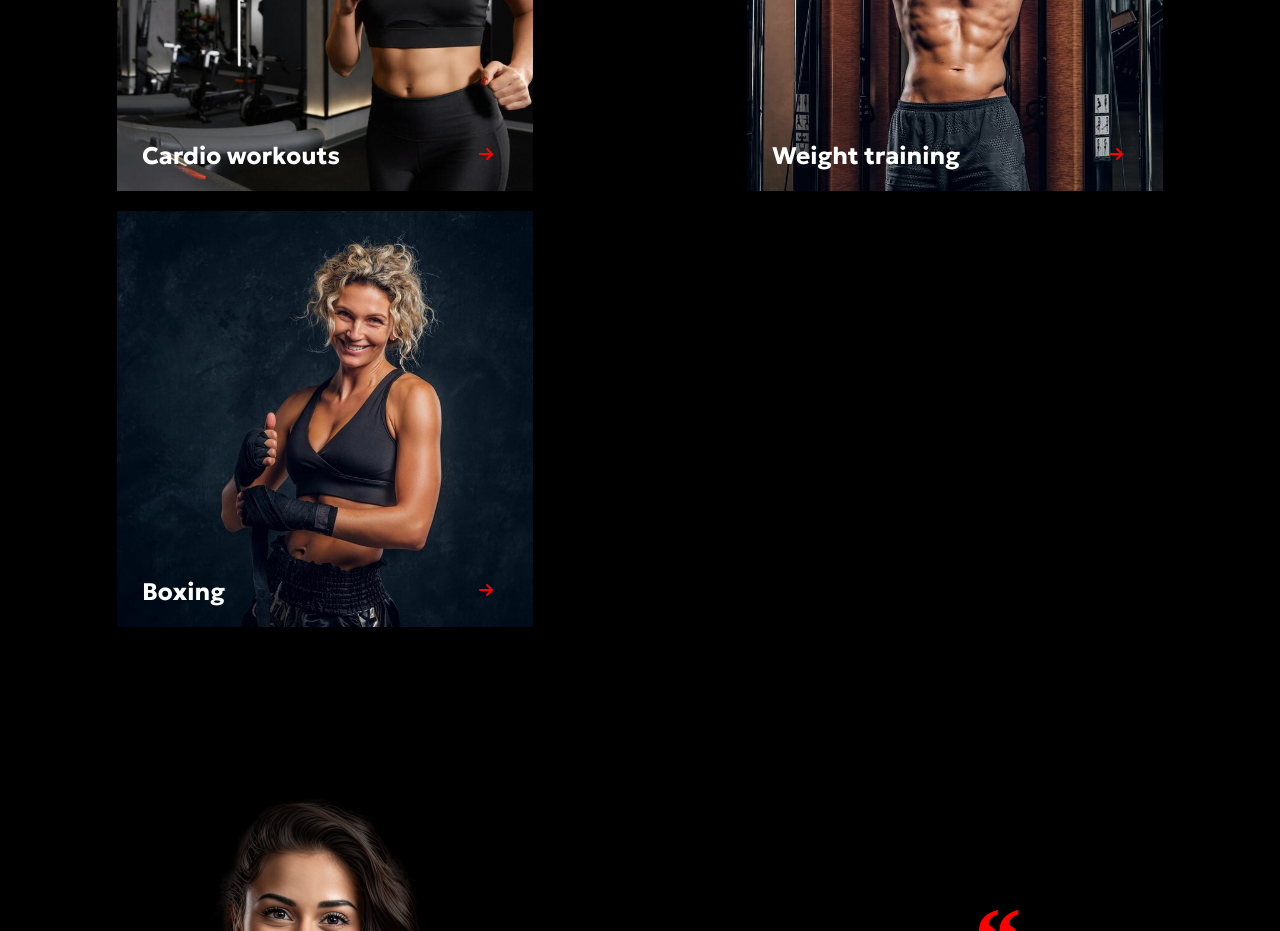
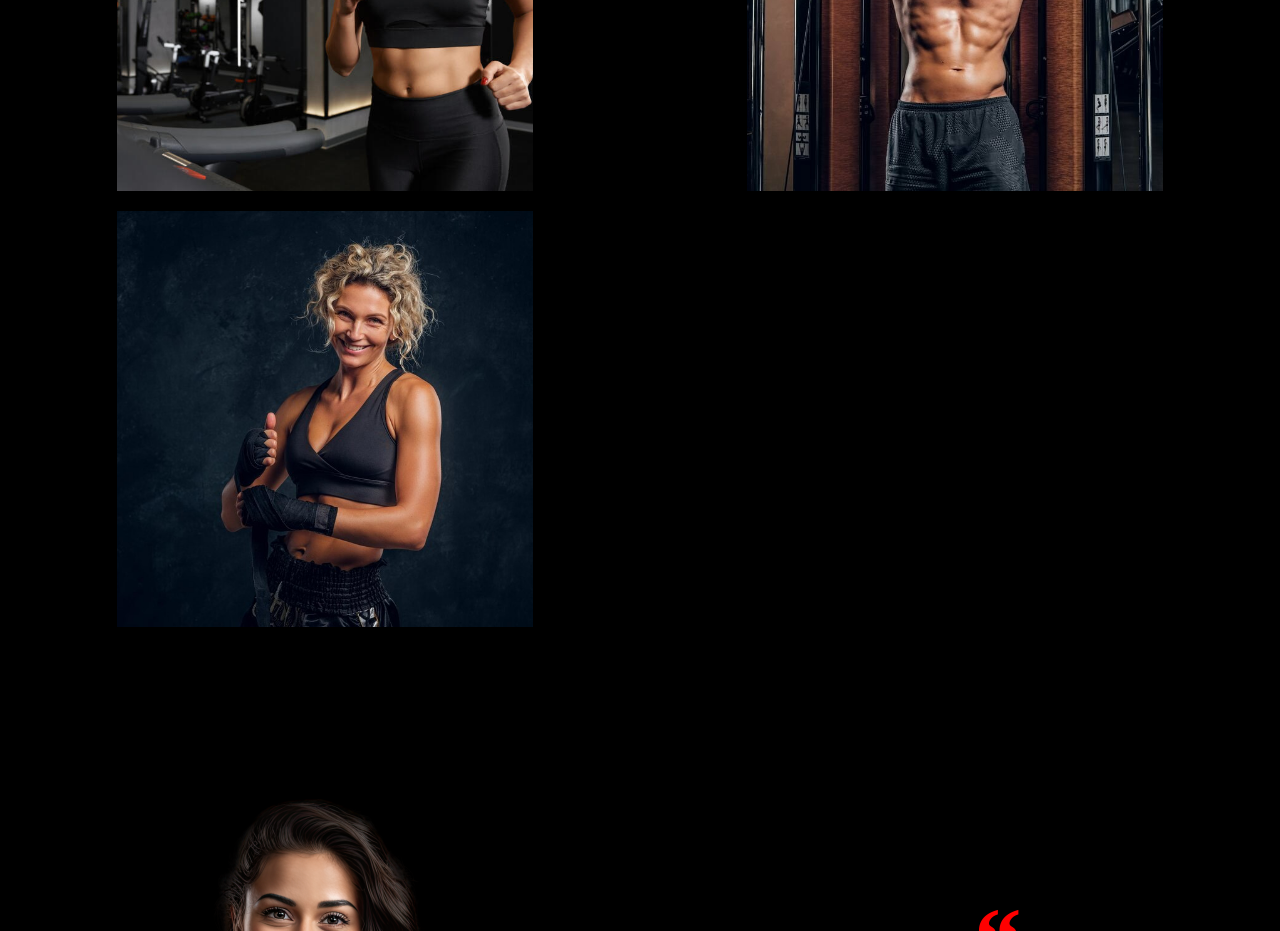
Before and after one commit to samokishchukvira/kursova.github.io, a plain HTML site: page index.html in a window 1280 px wide. Shown: the part 1500-2431 px from the top of the page. Drawn offline with nearby package versions, Linux system fonts and the light colour scheme.

Commit message:
Update index.html

```diff
--- a/index.html
+++ b/index.html
@@ -86,24 +86,24 @@
 
         <div class="classes-grid">
           <div class="class-item class-cardio" data-aos="fade-right">
-            <div class="class-info">
+<!--             <div class="class-info">
               <h3>Cardio workouts</h3>
               <span><i class="fa-solid fa-arrow-right"></i></span>
-            </div>
+            </div> -->
           </div>
 
           <div class="class-item class-weight" data-aos="fade-up">
-            <div class="class-info">
+<!--             <div class="class-info">
               <h3>Weight training</h3>
               <span><i class="fa-solid fa-arrow-right"></i></span>
-            </div>
+            </div> -->
           </div>
 
           <div class="class-item class-boxing" data-aos="fade-left">
-            <div class="class-info">
+<!--             <div class="class-info">
               <h3>Boxing</h3>
               <span><i class="fa-solid fa-arrow-right"></i></span>
-            </div>
+            </div> -->
           </div>
         </div>
       </section>
```
